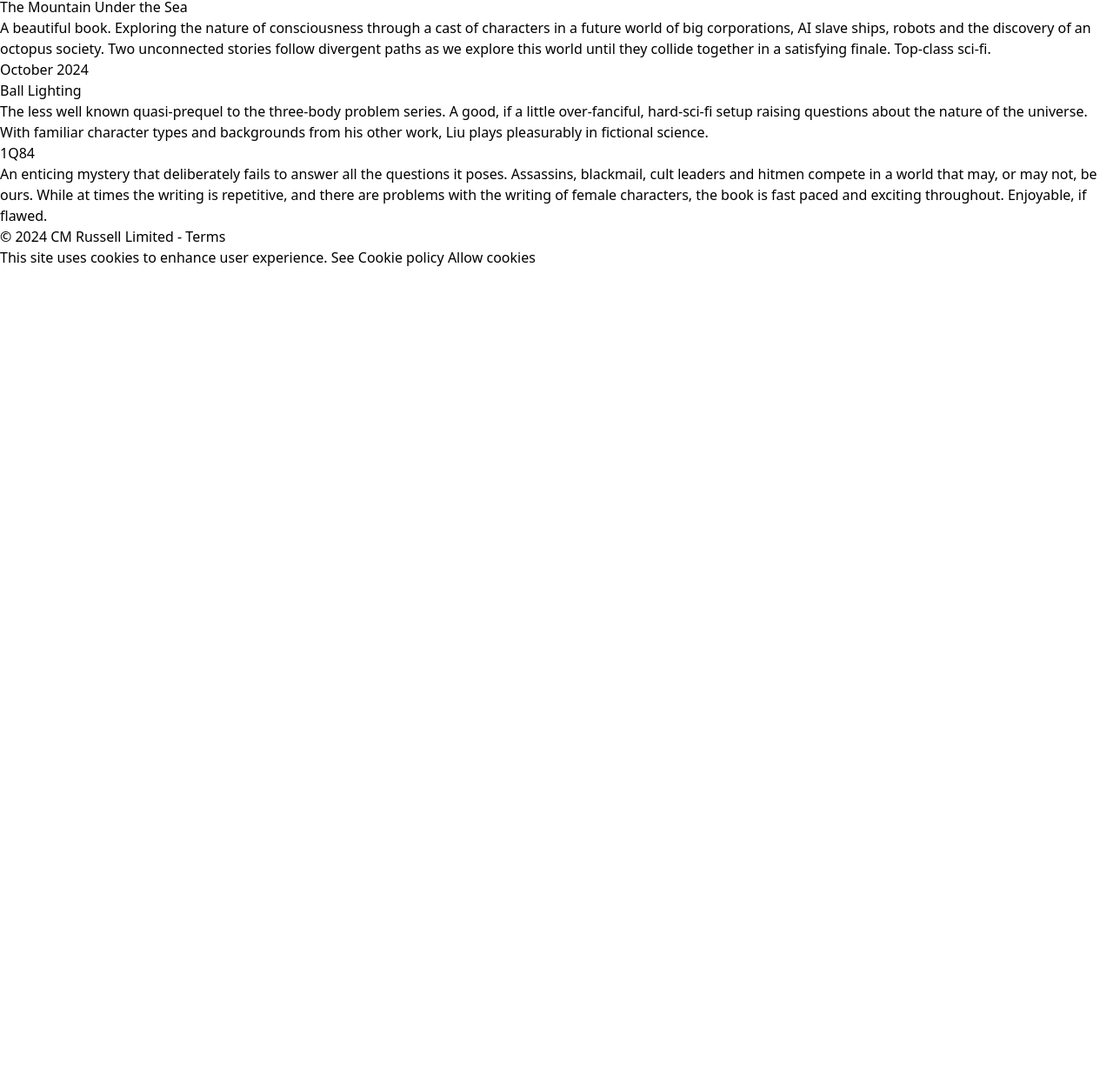
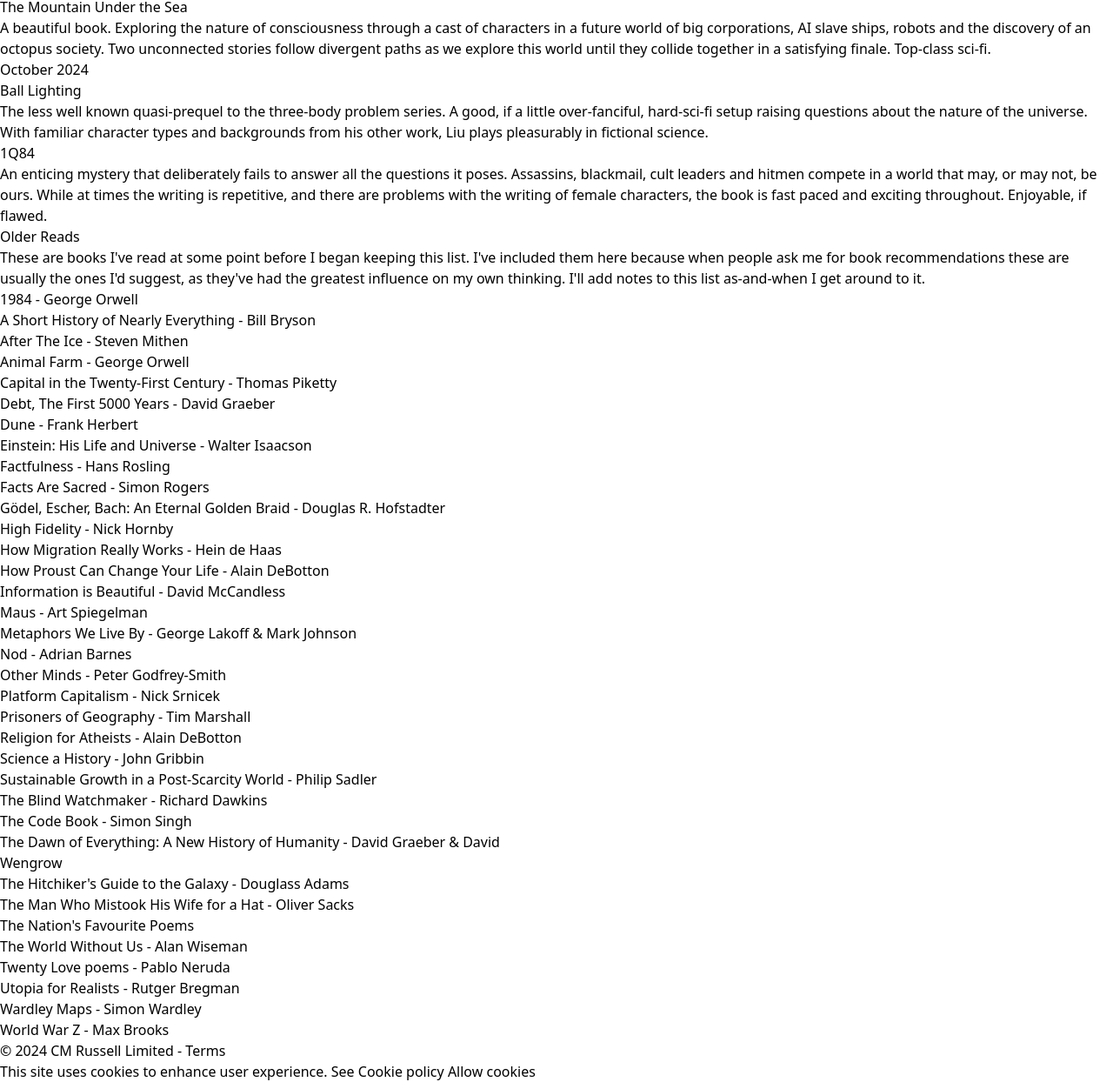
Before and after one commit to craig552uk/craig552uk.github.com, an Eleventy site: page content/books-read/index.md in a window 1280 px wide. Shown: the part 1108-2352 px from the top of the page at 87% size. Before the commit the page ends 1416 px from the top, so only its background shows below. Built offline with nearby package versions, Linux system fonts and the light colour scheme; Eleventy itself is replaced by a stand-in of ours; files that its build step writes are made by us from their sources; what zod-validation-error would draw is missing.

Commit message:
Updated reading list

```diff
--- a/content/books-read/index.md
+++ b/content/books-read/index.md
@@ -68,3 +68,78 @@ The less well known quasi-prequel to the three-body problem series. A good, if a
 ### 1Q84
 
 An enticing mystery that deliberately fails to answer all the questions it poses. Assassins, blackmail, cult leaders and hitmen compete in a world that may, or may not, be ours. While at times the writing is repetitive, and there are problems with the writing of female characters, the book is fast paced and exciting throughout. Enjoyable, if flawed.
+
+## Older Reads
+
+These are books I've read at some point before I began keeping this list. I've included them here because when people ask me for book recommendations these are usually the ones I'd suggest, as they've had the greatest influence on my own thinking. I'll add notes to this list as-and-when I get around to it.
+
+### 1984 - George Orwell
+
+### A Short History of Nearly Everything - Bill Bryson
+
+### After The Ice - Steven Mithen
+
+### Animal Farm - George Orwell
+
+### Capital in the Twenty-First Century - Thomas Piketty
+
+### Debt, The First 5000 Years - David Graeber
+
+### Dune - Frank Herbert
+
+### Einstein: His Life and Universe - Walter Isaacson
+
+### Factfulness - Hans Rosling
+
+### Facts Are Sacred - Simon Rogers
+
+### Gödel, Escher, Bach: An Eternal Golden Braid - Douglas R. Hofstadter
+
+### High Fidelity - Nick Hornby
+
+### How Migration Really Works - Hein de Haas
+
+### How Proust Can Change Your Life - Alain DeBotton
+
+### Information is Beautiful - David McCandless
+
+### Maus - Art Spiegelman
+
+### Metaphors We Live By - George Lakoff & Mark Johnson
+
+### Nod - Adrian Barnes
+
+### Other Minds - Peter Godfrey-Smith
+
+### Platform Capitalism - Nick Srnicek
+
+### Prisoners of Geography - Tim Marshall
+
+### Religion for Atheists - Alain DeBotton
+
+### Science a History - John Gribbin
+
+### Sustainable Growth in a Post-Scarcity World - Philip Sadler
+
+### The Blind Watchmaker - Richard Dawkins
+
+### The Code Book - Simon Singh
+
+### The Dawn of Everything: A New History of Humanity - David Graeber & David
+Wengrow
+
+### The Hitchiker's Guide to the Galaxy - Douglass Adams
+
+### The Man Who Mistook His Wife for a Hat - Oliver Sacks
+
+### The Nation's Favourite Poems
+
+### The World Without Us - Alan Wiseman
+
+### Twenty Love poems - Pablo Neruda
+
+### Utopia for Realists - Rutger Bregman
+
+### Wardley Maps - Simon Wardley
+
+### World War Z - Max Brooks
```
